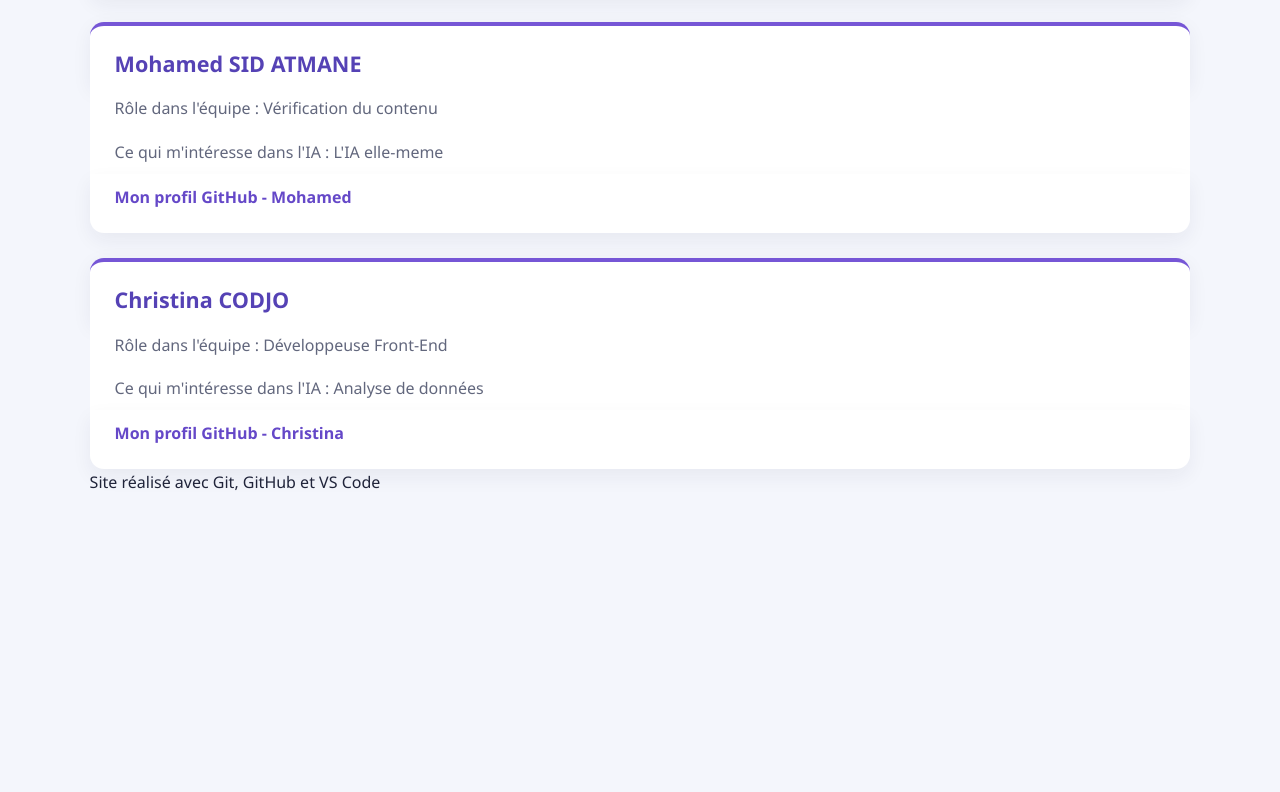
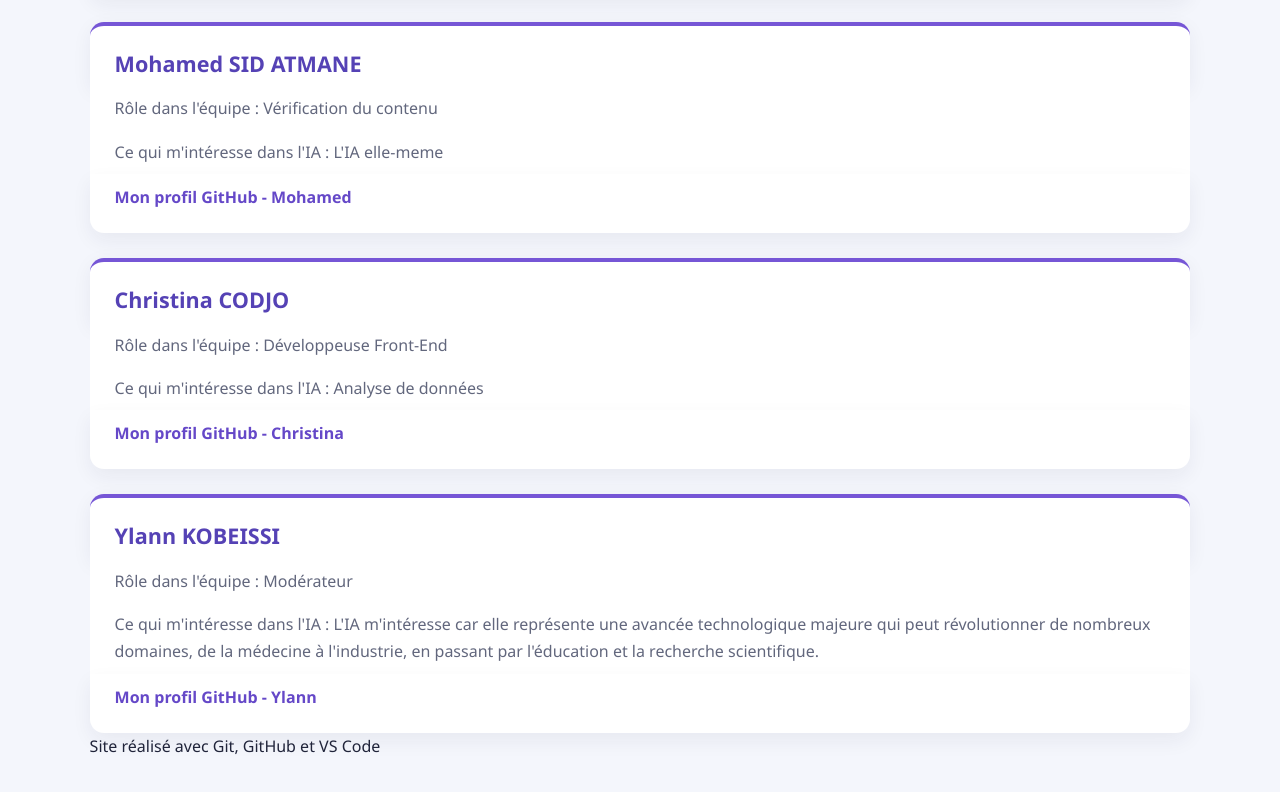
Before and after one commit to TP1-Linux/TP1-Linux, a plain HTML site: page index.html in a window 1280 px wide. Shown: the part 1272-2064 px from the top of the page. Before the commit the page ends 1808 px from the top, so only its background shows below. Drawn offline with Linux system fonts and the light colour scheme.

Commit message:
Ajout de la section pour Ylann KOBEISSI dans index.html

```diff
--- a/index.html
+++ b/index.html
@@ -76,6 +76,20 @@
           >Mon profil GitHub - Christina</a
         >
       </section>
+
+      <section class="membre">
+        <h2>Ylann KOBEISSI</h2>
+        <p>Rôle dans l'équipe : Modérateur</p>
+        <p>
+          Ce qui m'intéresse dans l'IA : L'IA m'intéresse car elle représente
+          une avancée technologique majeure qui peut révolutionner de nombreux
+          domaines, de la médecine à l'industrie, en passant par l'éducation et
+          la recherche scientifique.
+        </p>
+        <a href="https://github.com/Ylannkobs" target="_blank"
+          >Mon profil GitHub - Ylann</a
+        >
+      </section>
     </main>
 
     <footer>
```
